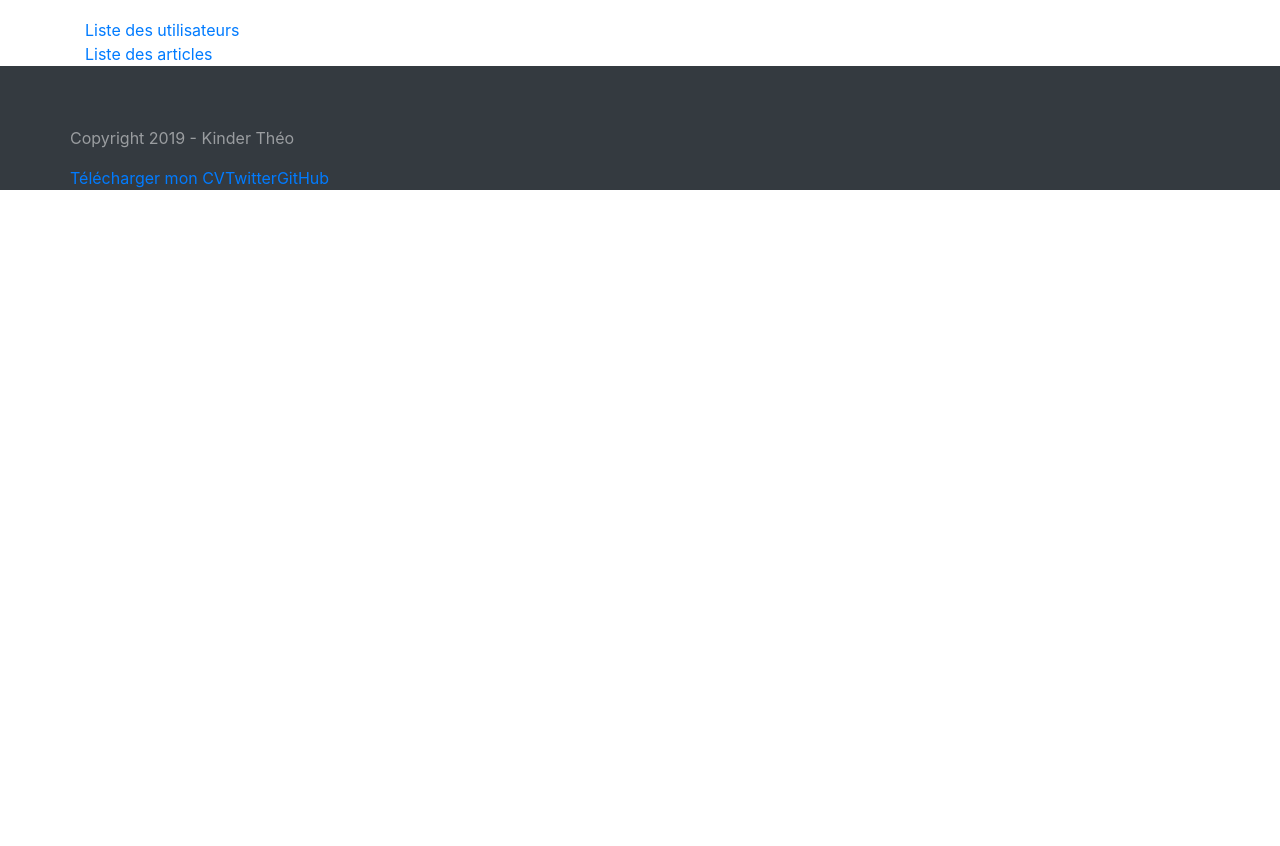
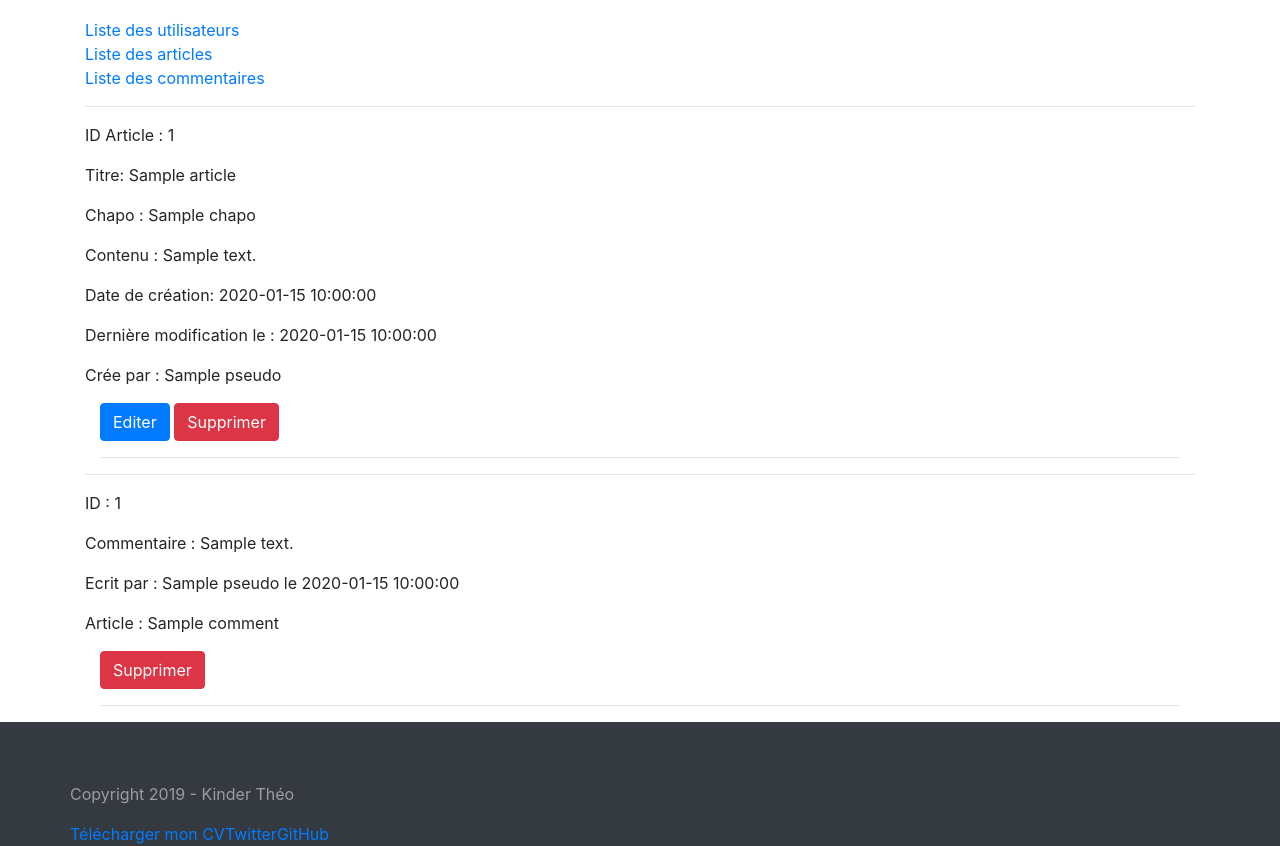
Before and after one commit to temimi94/Blog, a PHP site: template src/View/admin.twig in a window 1280 px wide. Shown: the part 504-1350 px from the top of the page. Before the commit the page ends 694 px from the top, so only its background shows below. Run offline with PHP 8.4, Linux system fonts and the light colour scheme; the template is opened without the code that fills it: most values are stand-ins (such as "Sample title", 1, 10 or a date in 2020); some libraries are stand-ins or nearby versions.

Commit message:
Update admin.twig

```diff
--- a/src/View/admin.twig
+++ b/src/View/admin.twig
@@ -22,8 +22,111 @@
         <div class="row">
             <a href="index.php?page=admin&method=listarticle">Liste des articles</a>
         </div>
+        <div class="row">
+            <a href="index.php?page=admin&method=listcomment">Liste des commentaires</a>
+        </div>
 
 
     </div>
 
+    {% if user is defined %}
+        <hr>
+        <div class="container">
+
+                {% for users in user %}
+                <div class="row">
+                    <p>User ID : {{ users.id_user }}</p>
+                </div>
+                <div class="row">
+                    <p>Pseudo : {{ users.pseudo }}</p>
+                </div>
+                <div class="row">
+                    <p>Email : {{ users.email }}</p>
+                </div>
+                <div class="row">
+                    <p>Date d'enregistrement : {{ users.date_register }}</p>
+                </div>
+                <div class="row">
+                    <p>Rang :
+                        {% if users.rank == 1%}
+                        Administrateur
+                        {% elseif users.rank == 2 %}
+                        Utilisateur
+                        {% endif %}
+                    </p>
+                </div>
+                    <hr>
+                {% endfor %}
+        </div>
+    {% endif %}
+
+
+    {% if article is defined %}
+        <hr>
+        <div class="container">
+            {% for articles in article %}
+            <div class="row">
+                <p>ID Article : {{ articles.id_article }}</p>
+            </div>
+            <div class="row">
+                <p>Titre: {{ articles.title }}</p>
+            </div>
+            <div class="row">
+                <p>Chapo : {{ articles.chapo }}</p>
+            </div>
+            <div class="row">
+                <p>Contenu : {{ articles.content }}</p>
+            </div>
+            <div class="row">
+            <p>Date de création: {{ articles.date }}</p>
+            </div>
+                {% if articles.date_update != null %}
+            <div class="row">
+                <p>Dernière modification le : {{ articles.date_update }}</p>
+            </div>
+                {% endif %}
+            <div class="row">
+                <p>Crée par : {{ articles.pseudo }}</p>
+            </div>
+                <a class="btn btn-primary" href="index.php?page=admin&method=editarticle&idarticle={{ articles.id_article }}">Editer</a>
+                <a class="btn btn-danger" href="index.php?page=admin&method=deletearticle&idarticle={{ articles.id_article }}">Supprimer</a>
+            <hr>
+            {% endfor %}
+
+        </div>
+    {% endif %}
+
+    {% if comment is defined %}
+        <hr>
+        <div class="container">
+            {% for comments in comment %}
+                <div class="row">
+                    <p>ID : {{ comments.id_comment }}</p>
+                </div>
+                <div class="row">
+
+                    <p>Commentaire : {{ comments.content }}</p>
+                </div>
+                <div class="row">
+                    <p>Ecrit par : {{ comments.pseudo }} le {{ comments.date }}</p>
+                </div>
+                <div class="row">
+                    <p>Article : {{ comments.title }}</p>
+                </div>
+                {% if comments.validate == '1' %}
+                <div class="row">
+                    <p>Commentaire approuvé</p>
+                </div>
+                {% elseif comments.validate == '0' %}
+                    <div class="row">
+                        <p>Commentaire en attente de validation</p>
+                    </div>
+                    <a class="btn btn-primary" href="index.php?page=admin&method=approvecomment&idcomment={{ comments.id_comment }}">Approuver</a>
+                {% endif %}
+                <a class="btn btn-danger" href="index.php?page=admin&method=deletecomment&idcomment={{ comments.id_comment }}">Supprimer</a>
+                <hr>
+            {% endfor %}
+        </div>
+    {% endif %}
+
 {% endblock %}
```
